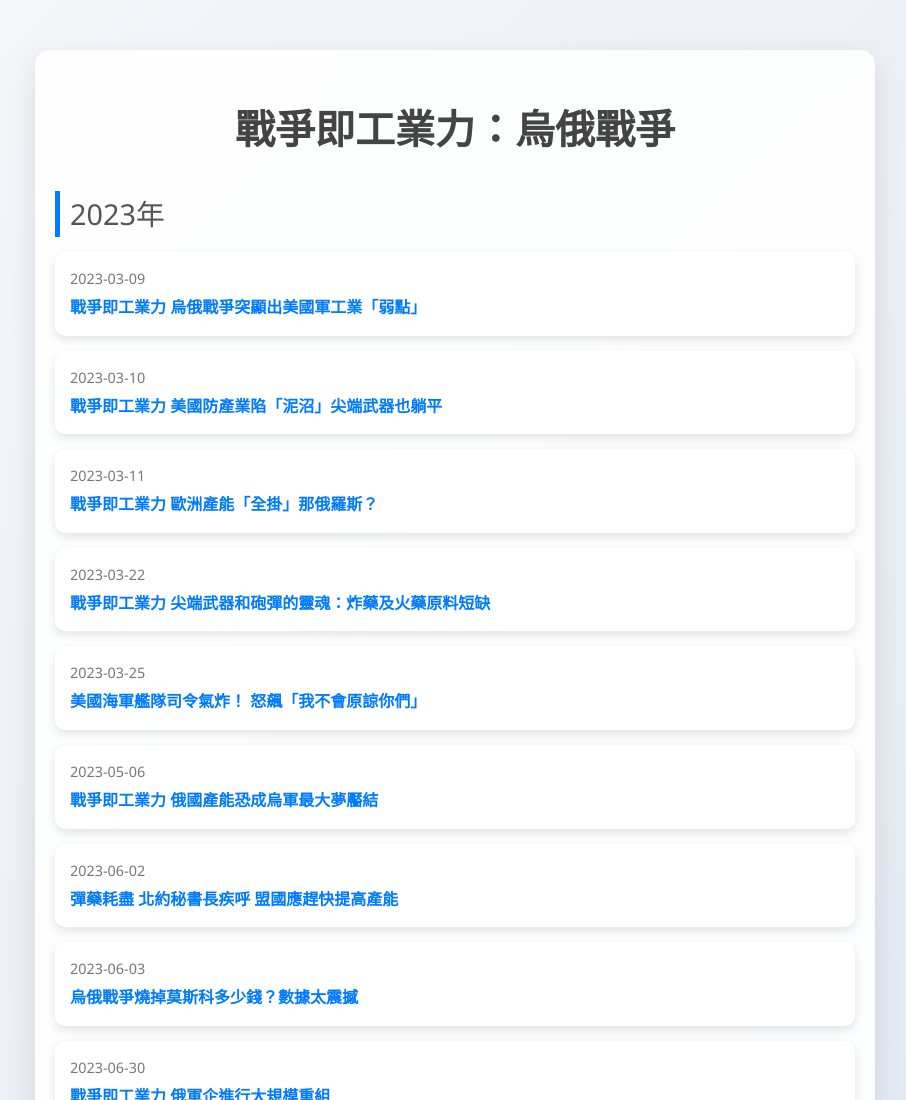
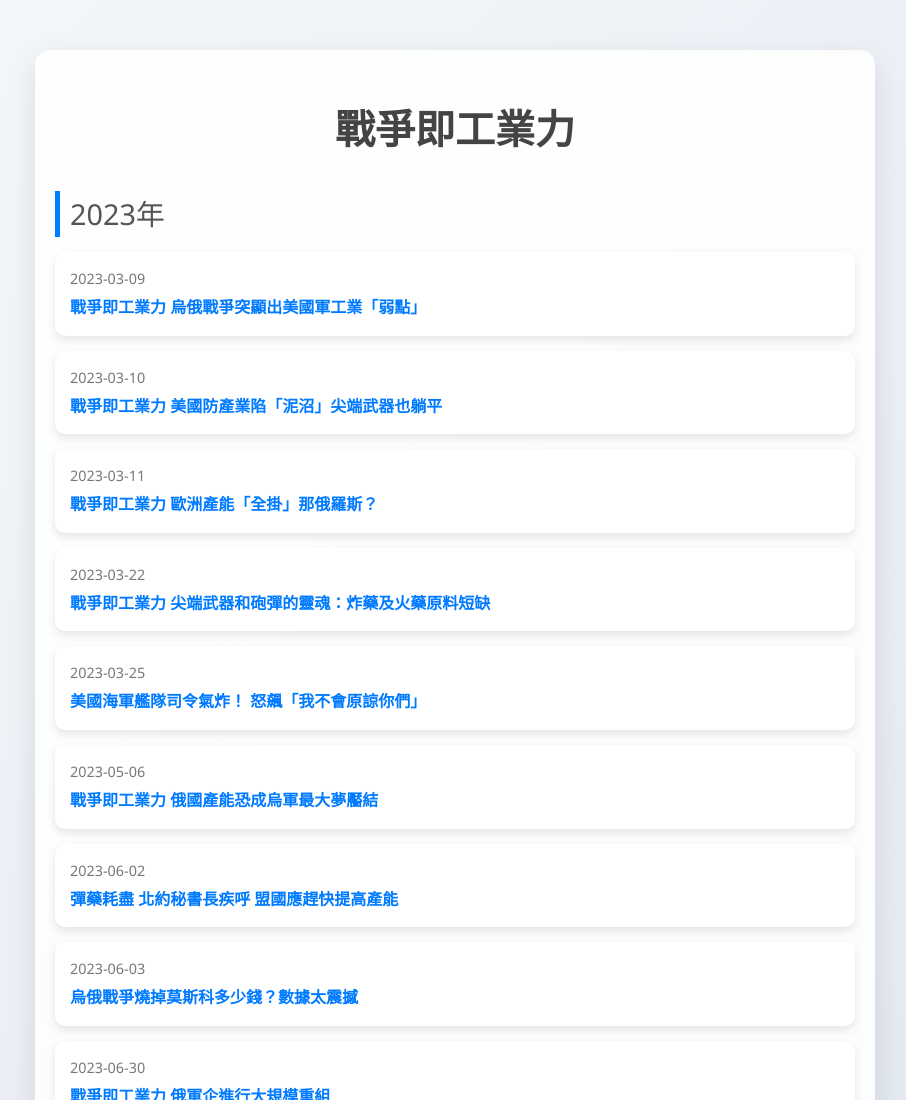
Before and after one commit to kayhase015497/war-industry-news, a plain HTML site: page index.html in a window 1280 px wide. Shown: the top 1100 px of the page, without its empty margins (185-1091 px from the left). Drawn offline with Linux system fonts and the light colour scheme.

Commit message:
Update index.html

```diff
--- a/index.html
+++ b/index.html
@@ -91,7 +91,7 @@
 </head>
 <body>
     <div class="container">
-        <h1>戰爭即工業力：烏俄戰爭</h1>
+        <h1>戰爭即工業力</h1>
 
         <!-- 2023年 -->
         <div class="year-title">2023年</div>
```
